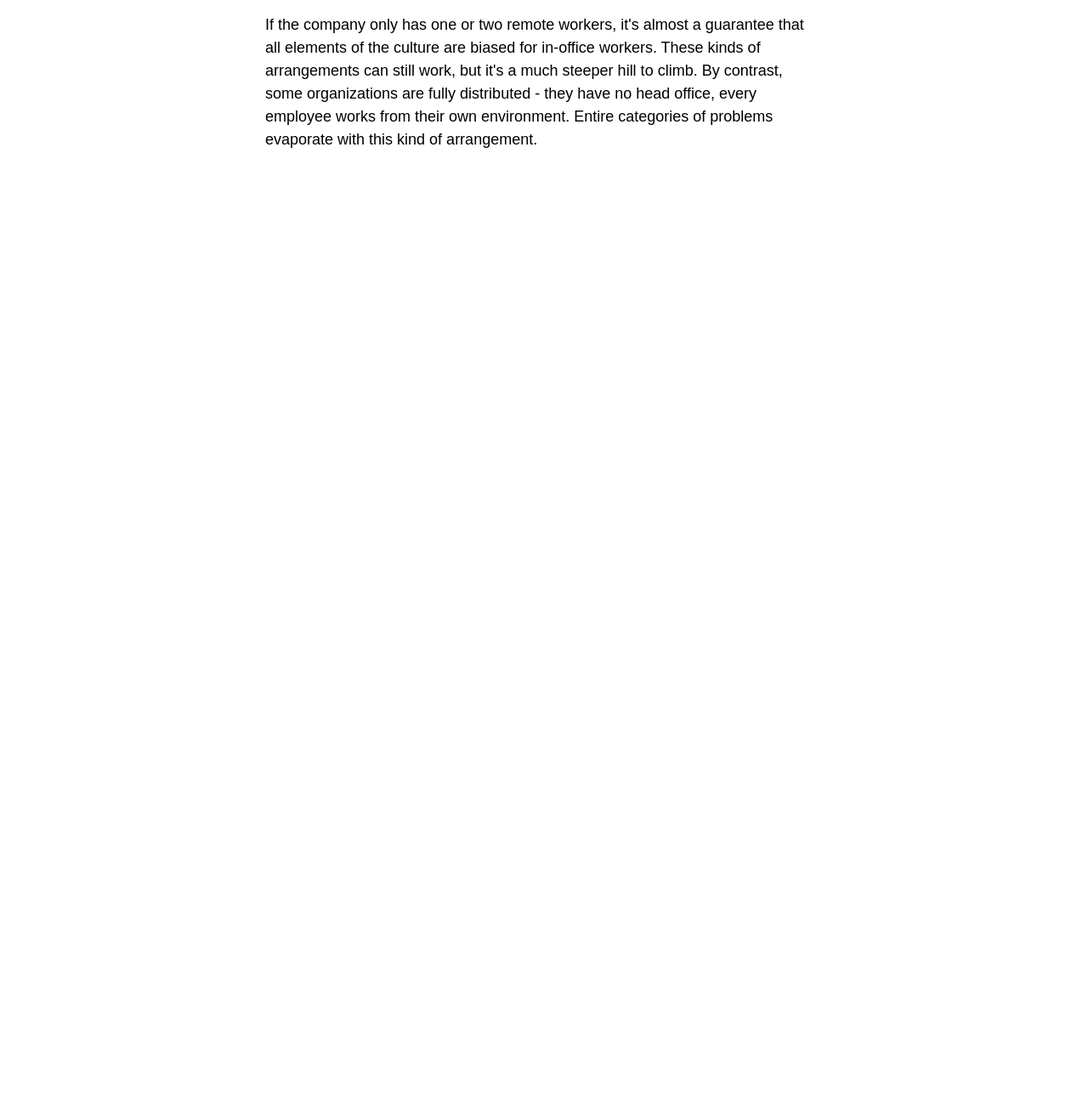
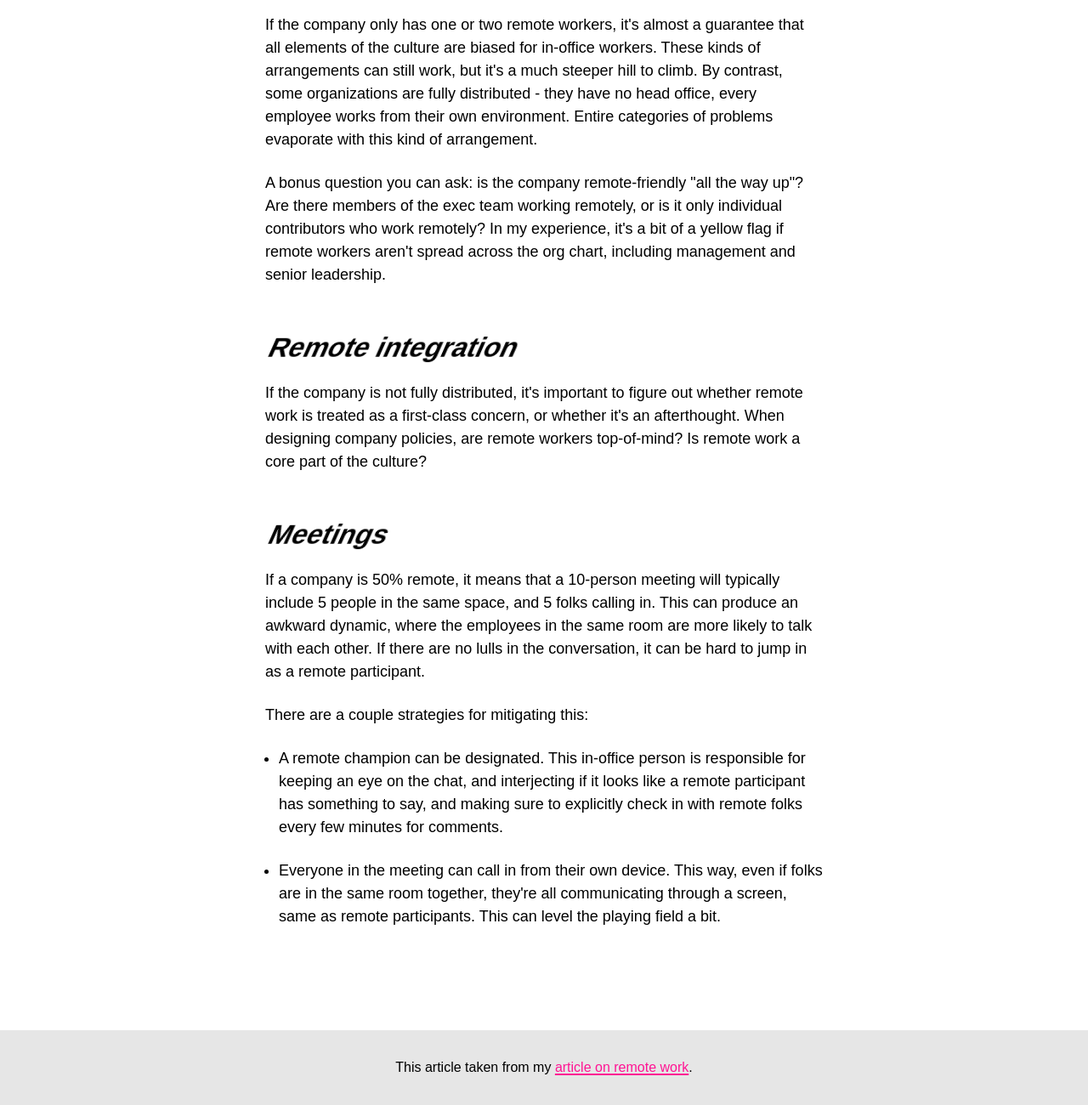
Before and after one commit to css-for-js/scrollburglars, a website: page blog-example/index.html in a window 1280 px wide. Shown: the part 1066-2366 px from the top of the page at 85% size. Before the commit the page ends 1268 px from the top, so only its background shows below. Drawn offline with Linux system fonts and the light colour scheme.

Commit message:
Solution, I think

```diff
--- a/blog-example/assets/style.css
+++ b/blog-example/assets/style.css
@@ -21,14 +21,33 @@ h2 {
   margin-top: 48px;
 }
 
-p {
+main {
+  padding-top: 64px;
+  isolation: isolate;
+}
+
+article p,
+article li {
   font-size: 1.125rem;
   margin-bottom: 24px;
 }
 
-main {
-  padding-top: 64px;
-  isolation: isolate;
+article ul {
+  list-style-type: initial;
+  padding-left: 16px;
+}
+
+footer {
+  margin-top: 96px;
+  background: hsl(0deg 0% 90%);
+  padding: 32px;
+  text-align: center;
+}
+
+a {
+  color: deeppink;
+  text-underline-offset: 0.1em;
+  text-decoration-thickness: 2px;
 }
 
 .site-header-wrapper {
@@ -48,6 +67,15 @@ main {
   max-width: 800px;
 }
 
+.main-article {
+  padding: 0 12px;
+  /*
+    Stop article content from introducing a horizontal
+    scrollbar
+  */
+  overflow: hidden;
+}
+
 .site-header ul {
   list-style-type: none;
   display: flex;
@@ -60,8 +88,7 @@ main {
 .logo {
   font-size: 1.25rem;
   font-weight: bold;
-  color: deeppink;
-  margin-bottom: 0;
+  text-decoration: none;
 }
 
 .hero-image {
@@ -73,7 +100,6 @@ main {
 .max-width-wrapper {
   max-width: 680px;
   margin: 0 auto;
-  padding: 0 12px;
 }
 
 .visually-hidden {
@@ -87,15 +113,18 @@ main {
   border: 0;
 }
 
+.social-wrapper {
+  position: sticky;
+  top: 0px;
+}
+
 .social-icons {
-  position: sticky;
-  top: 120px;
   width: 100px;
   height: 0px;
   display: flex;
   flex-direction: column;
   align-items: center;
-  transform: translate(-150%, 30px);
+  transform: translate(-150%, 200px);
 }
 
 .social-icons a {
@@ -115,7 +144,7 @@ main {
   opacity: 1;
 }
 
-@media (max-width: 800px) {
+@media (max-width: 975px) {
   .social-icons {
     display: none;
   }
--- a/blog-example/index.html
+++ b/blog-example/index.html
@@ -13,7 +13,7 @@
   <body>
     <div class="site-header-wrapper">
       <header class="site-header">
-        <p class="logo">SomeBlog</p>
+        <a class="logo" href="/">SomeBlog</a>
         <nav>
           <ul>
             <li>Posts</li>
@@ -23,10 +23,10 @@
       </header>
     </div>
     <main>
-      <article class="max-width-wrapper">
-        <h1>Working remotely as a software developer</h1>
-
-        <aside class="social-icons">
+      <div class="max-width-wrapper">
+        <aside class="social-wrapper">
+          <ul class="social-icons">
+            <li>
               <a href="twitter.com">
                 <img
                   class="social-icon"
@@ -35,6 +35,8 @@
                 />
                 <span class="visually-hidden">Share on Twitter</span>
               </a>
+            </li>
+            <li>
               <a href="facebook.com">
                 <img
                   class="social-icon"
@@ -43,7 +45,11 @@
                 />
                 <span class="visually-hidden">Share on Facebook</span>
               </a>
+            </li>
+          </ul>
         </aside>
+        <article class="main-article">
+          <h1>Working remotely as a software developer</h1>
 
           <img
             class="hero-image"
@@ -66,9 +72,9 @@
 
           <p>
             It's very easy for companies to add "remote work" as a
-          keyword to a job listing, but it's much harder for companies
-          to create policies and culture that treat remote workers
-          well.
+            keyword to a job listing, but it's much harder for
+            companies to create policies and culture that treat remote
+            workers well.
           </p>
 
           <p>
@@ -85,7 +91,61 @@
             environment. Entire categories of problems evaporate with
             this kind of arrangement.
           </p>
+          <p>
+            A bonus question you can ask: is the company
+            remote-friendly "all the way up"? Are there members of the
+            exec team working remotely, or is it only individual
+            contributors who work remotely? In my experience, it's a
+            bit of a yellow flag if remote workers aren't spread
+            across the org chart, including management and senior
+            leadership.
+          </p>
+          <h2>Remote integration</h2>
+          <p>
+            If the company is not fully distributed, it's important to
+            figure out whether remote work is treated as a first-class
+            concern, or whether it's an afterthought. When designing
+            company policies, are remote workers top-of-mind? Is
+            remote work a core part of the culture?
+          </p>
+          <h2>Meetings</h2>
+          <p>
+            If a company is 50% remote, it means that a 10-person
+            meeting will typically include 5 people in the same space,
+            and 5 folks calling in. This can produce an awkward
+            dynamic, where the employees in the same room are more
+            likely to talk with each other. If there are no lulls in
+            the conversation, it can be hard to jump in as a remote
+            participant.
+          </p>
+          <p>There are a couple strategies for mitigating this:</p>
+          <ul>
+            <li>
+              A remote champion can be designated. This in-office
+              person is responsible for keeping an eye on the chat,
+              and interjecting if it looks like a remote participant
+              has something to say, and making sure to explicitly
+              check in with remote folks every few minutes for
+              comments.
+            </li>
+            <li>
+              Everyone in the meeting can call in from their own
+              device. This way, even if folks are in the same room
+              together, they're all communicating through a screen,
+              same as remote participants. This can level the playing
+              field a bit.
+            </li>
+          </ul>
         </article>
+      </div>
     </main>
+    <footer>
+      <p>
+        This article taken from my
+        <a href="https://www.joshwcomeau.com/career/remote-work-pt2/"
+          >article on remote work</a
+        >.
+      </p>
+    </footer>
   </body>
 </html>
```
Lines whose indentation alone changed are shown as unchanged.
